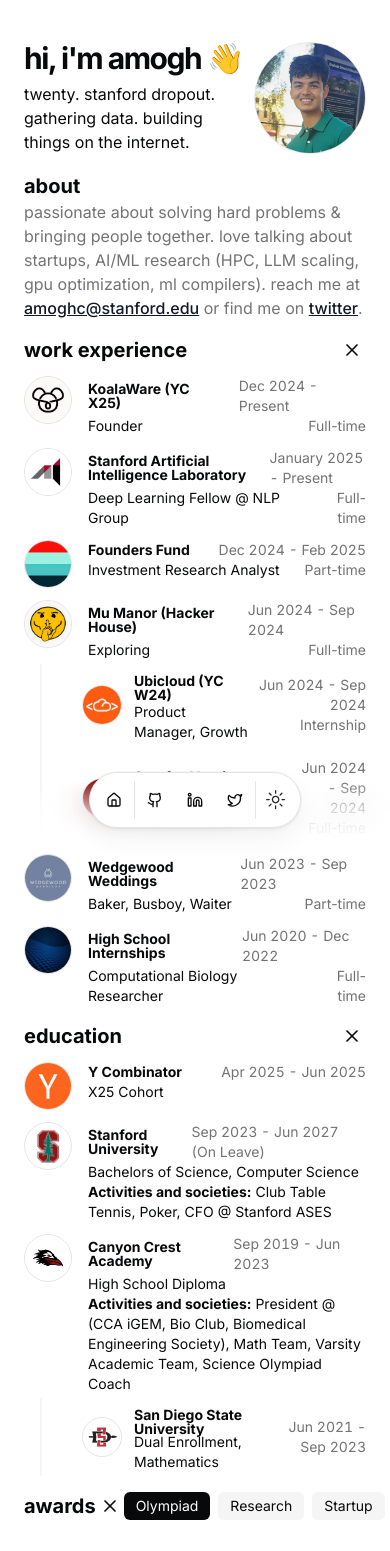
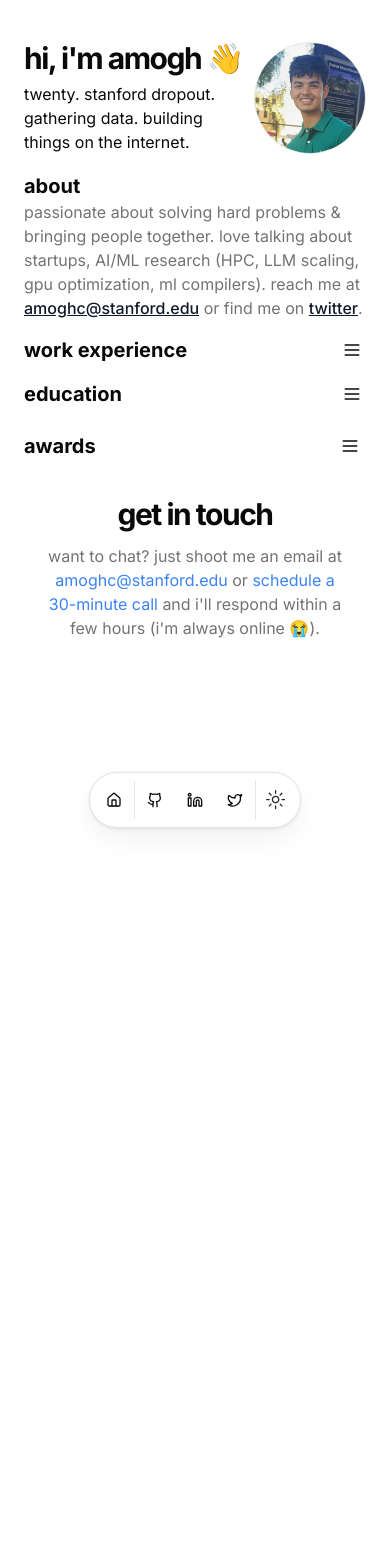
Before and after one commit to AmoghChaturvedi1/portfolio, a Next.js app: page / in a window 390 px wide. Shown: the top 1551 px of the page. After the commit the page ends 940 px from the top, so only its background shows below. Built offline with nearby package versions, Linux system fonts and the light colour scheme.

Commit message:
fixed formatting and mobile stuff

```diff
--- a/src/app/page.tsx
+++ b/src/app/page.tsx
@@ -19,15 +19,31 @@ export default function Page() {
   const [selectedCategory, setSelectedCategory] = useState("Olympiad");
   const [isMobile, setIsMobile] = useState(false);
   const [visibleSections, setVisibleSections] = useState({
-    work: true,
-    education: true,
-    awards: true
+    work: false,
+    education: false,
+    awards: false
   });
 
   // Check if mobile on mount and when window resizes
   useEffect(() => {
     const checkIfMobile = () => {
-      setIsMobile(window.innerWidth < 768);
+      const mobile = window.innerWidth < 768;
+      setIsMobile(mobile);
+
+      // Set initial states based on device - expanded on desktop, collapsed on mobile
+      if (!mobile) {
+        setVisibleSections({
+          work: true,
+          education: true,
+          awards: true
+        });
+      } else {
+        setVisibleSections({
+          work: false,
+          education: false,
+          awards: false
+        });
+      }
     };
 
     // Initial check
@@ -90,18 +106,16 @@ export default function Page() {
           <BlurFade delay={BLUR_FADE_DELAY * 5}>
             <div className="flex justify-between items-center">
               <h2 className="text-xl font-bold">work experience</h2>
-              {isMobile && (
               <button
                 onClick={() => toggleSection('work')}
                 className="p-1 rounded-md hover:bg-muted"
               >
                 {visibleSections.work ? <X size={20} /> : <MenuIcon size={20} />}
               </button>
-              )}
             </div>
           </BlurFade>
 
-          {(!isMobile || visibleSections.work) && DATA.work.map((work, id) => (
+          {visibleSections.work && DATA.work.map((work, id) => (
             <BlurFade
               key={work.company}
               delay={BLUR_FADE_DELAY * 6 + id * 0.05}
@@ -118,6 +132,7 @@ export default function Page() {
                 description={work.description}
                 positionType={work.positionType}
                 subtabs={work.subtabs}
+                isMobile={isMobile}
               />
             </BlurFade>
           ))}
@@ -128,18 +143,16 @@ export default function Page() {
           <BlurFade delay={BLUR_FADE_DELAY * 7}>
             <div className="flex justify-between items-center">
               <h2 className="text-xl font-bold">education</h2>
-              {isMobile && (
               <button
                 onClick={() => toggleSection('education')}
                 className="p-1 rounded-md hover:bg-muted"
               >
                 {visibleSections.education ? <X size={20} /> : <MenuIcon size={20} />}
               </button>
-              )}
             </div>
           </BlurFade>
 
-          {(!isMobile || visibleSections.education) && DATA.education.map((education, id) => (
+          {visibleSections.education && DATA.education.map((education, id) => (
             <BlurFade
               key={education.school}
               delay={BLUR_FADE_DELAY * 8 + id * 0.05}
@@ -154,6 +167,7 @@ export default function Page() {
                 period={education.end ? `${education.start} - ${education.end}` : education.start}
                 isEducation={true}
                 subtabs={education.subtabs}
+                isMobile={isMobile}
               />
             </BlurFade>
           ))}
@@ -161,24 +175,11 @@ export default function Page() {
       </section>
       <section id="awards">
         <div className="flex flex-col gap-4">
-          <div className="flex justify-between items-center">
-            <BlurFade delay={BLUR_FADE_DELAY * 10.6}>
-              <div className="flex justify-between items-center w-full">
-                <h2 className="text-xl font-bold">awards</h2>
-                {isMobile && (
-                  <button
-                    onClick={() => toggleSection('awards')}
-                    className="p-1 rounded-md hover:bg-muted"
-                  >
-                    {visibleSections.awards ? <X size={20} /> : <MenuIcon size={20} />}
-                  </button>
-                )}
-              </div>
-            </BlurFade>
+          <div className="flex items-center">
+            <h2 className="text-xl font-bold mr-auto">awards</h2>
 
-            {(!isMobile || visibleSections.awards) && (
-              <BlurFade delay={BLUR_FADE_DELAY * 10.5}>
-                <div className="flex gap-2">
+            {visibleSections.awards && (
+              <div className="flex gap-2 mr-3">
                 {["Olympiad", "Research", "Startup"].map((tab) => (
                   <div
                     key={tab}
@@ -189,12 +190,18 @@ export default function Page() {
                   </div>
                 ))}
               </div>
-              </BlurFade>
             )}
+
+            <button
+              onClick={() => toggleSection('awards')}
+              className="p-1 flex items-center justify-center h-8 w-8 rounded-md hover:bg-muted"
+              aria-label={visibleSections.awards ? "Collapse awards" : "Expand awards"}
+            >
+              {visibleSections.awards ? <X size={20} /> : <MenuIcon size={20} />}
+            </button>
           </div>
 
-          {(!isMobile || visibleSections.awards) && (
-            <BlurFade delay={BLUR_FADE_DELAY * 10.7}>
+          {visibleSections.awards && (
             <ul>
               {DATA.awards.filter(award => award.category === selectedCategory).map((award, index, arr) => (
                 <li
@@ -204,7 +211,7 @@ export default function Page() {
                   <div className="flex items-center justify-between">
                     <div className="flex items-center gap-x-2">
                       <span className="text-base font-medium">{award.title}</span>
-                        {award.tag && (
+                      {(!isMobile && award.tag) && (
                         <Badge variant="outline" className="text-xs font-normal">
                           {award.tag}
                         </Badge>
@@ -218,18 +225,17 @@ export default function Page() {
                 </li>
               ))}
             </ul>
-            </BlurFade>
           )}
         </div>
       </section>
-      <section id="contact">
-        <div className="grid items-center justify-center gap-4 px-4 text-center md:px-6 w-full py-12">
+      <section id="contact" className="mt-0">
+        <div className="grid items-center justify-center gap-4 px-4 text-center md:px-6 w-full py-6">
           <BlurFade delay={BLUR_FADE_DELAY * 16}>
             <div className="space-y-3">
               <h2 className="text-3xl font-bold tracking-tighter sm:text-5xl">
                 get in touch
               </h2>
-              <p className="mx-auto max-w-[600px] text-muted-foreground md:text-xl/relaxed lg:text-base/relaxed xl:text-xl/relaxed">
+              <p className="mx-auto max-w-[600px] text-muted-foreground md:text-xl">
                 want to chat? just shoot me an email at{" "}
                 <Link
                   href="mailto:amoghc@stanford.edu"
--- a/src/components/resume-card.tsx
+++ b/src/components/resume-card.tsx
@@ -28,6 +28,7 @@ interface ResumeCardProps {
     positionType?: string;
     description?: string;
   }[];
+  isMobile?: boolean;
 }
 
 export const ResumeCard = ({
@@ -42,6 +43,7 @@ export const ResumeCard = ({
   positionType,
   isEducation = false,
   subtabs,
+  isMobile = false,
 }: ResumeCardProps) => {
   const [isExpanded, setIsExpanded] = React.useState(false);
   const [expandedSubtabs, setExpandedSubtabs] = React.useState<{[key: number]: boolean}>({});
@@ -81,6 +83,7 @@ export const ResumeCard = ({
         transition={{ duration: 0.2 }}
       >
         <Card className="flex">
+          {!isMobile && (
             <div className="flex-none">
               <Avatar className="border size-12 m-auto bg-muted-background dark:bg-foreground">
                 <AvatarImage
@@ -91,7 +94,11 @@ export const ResumeCard = ({
                 <AvatarFallback>{altText[0]}</AvatarFallback>
               </Avatar>
             </div>
-          <div className="flex-grow ml-4 items-center flex-col group">
+          )}
+          <div className={cn(
+            "flex-grow items-center flex-col group",
+            isMobile ? "ml-0" : "ml-4"
+          )}>
             <CardHeader>
               <div className="flex flex-col gap-y-0">
                 <div className="flex items-center justify-between">
@@ -160,7 +167,8 @@ export const ResumeCard = ({
             animate={{ opacity: 1 }}
             transition={{ duration: 0.3, delay: 0.1 }}
             className={cn(
-              "pl-6 mt-1 relative border-l-2 border-muted ml-4",
+              "pl-6 mt-1 relative border-l-2 border-muted",
+              isMobile ? "ml-0" : "ml-4",
               isEducation ? "space-y-2" :
               hasSubtabsNoDescription && isExpanded ? "space-y-2" :
               description ? "space-y-2" :
@@ -182,6 +190,7 @@ export const ResumeCard = ({
               >
                 <div className="flex justify-between items-center gap-x-2">
                   <div className="flex items-center">
+                    {!isMobile && (
                       <Avatar className="border size-10 mr-3 bg-muted-background dark:bg-foreground">
                         <AvatarImage
                           src={subtab.logoUrl || logoUrl}
@@ -190,6 +199,7 @@ export const ResumeCard = ({
                         />
                         <AvatarFallback>{subtab.title[0]}</AvatarFallback>
                       </Avatar>
+                    )}
                     <div className="group">
                       <h3 className="inline-flex items-center font-bold leading-none text-sm sm:text-sm">
                         {subtab.title}
@@ -229,7 +239,10 @@ export const ResumeCard = ({
                       animate={{ opacity: 1, height: "auto" }}
                       exit={{ opacity: 0, height: 0 }}
                       transition={{ duration: 0.3 }}
-                      className="mt-2 text-sm ml-[52px] overflow-hidden"
+                      className={cn(
+                        "mt-2 text-sm overflow-hidden",
+                        isMobile ? "ml-0" : "ml-[52px]"
+                      )}
                     >
                       {subtab.description}
                     </motion.div>
```
Lines whose indentation alone changed are shown as unchanged.
